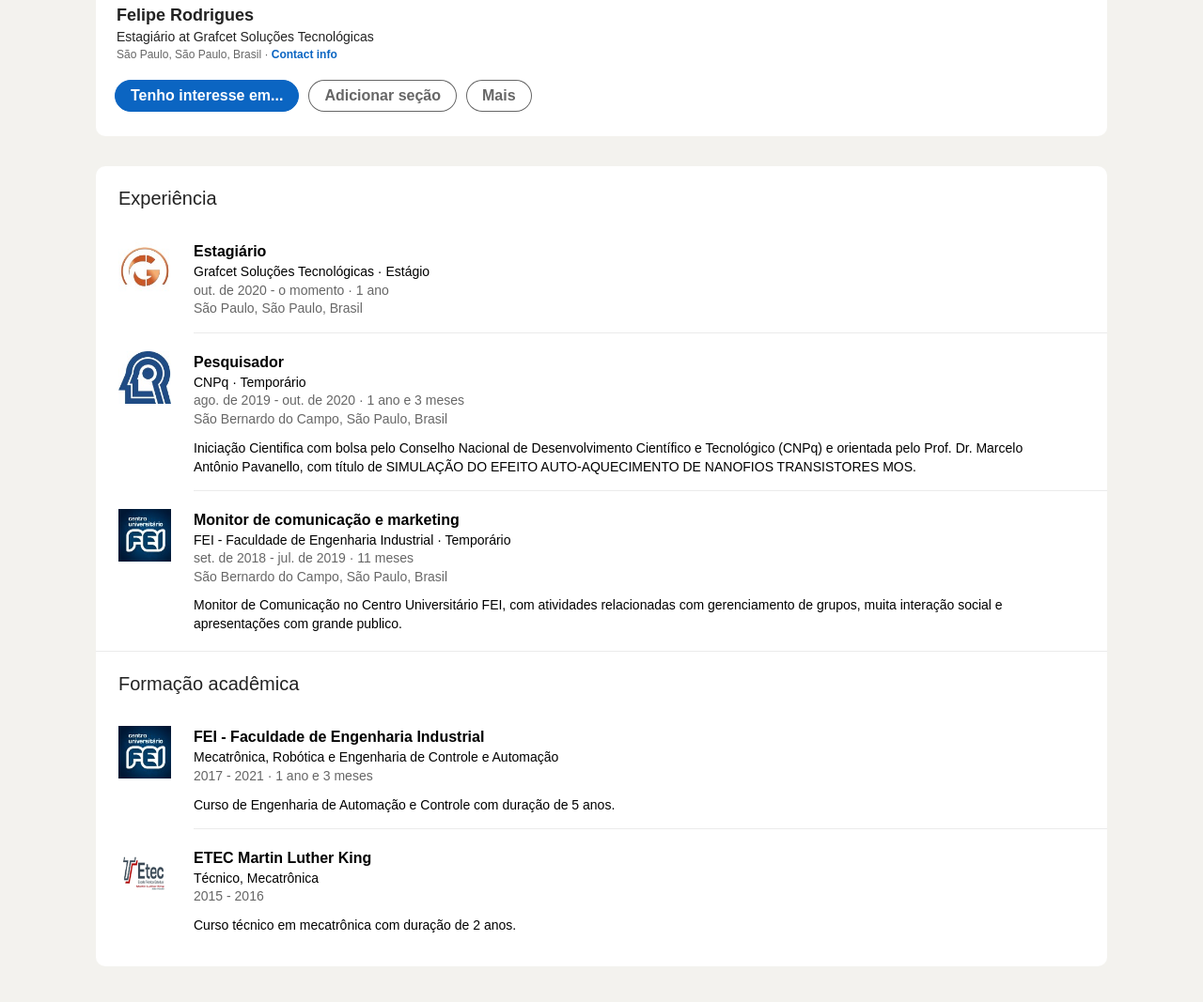
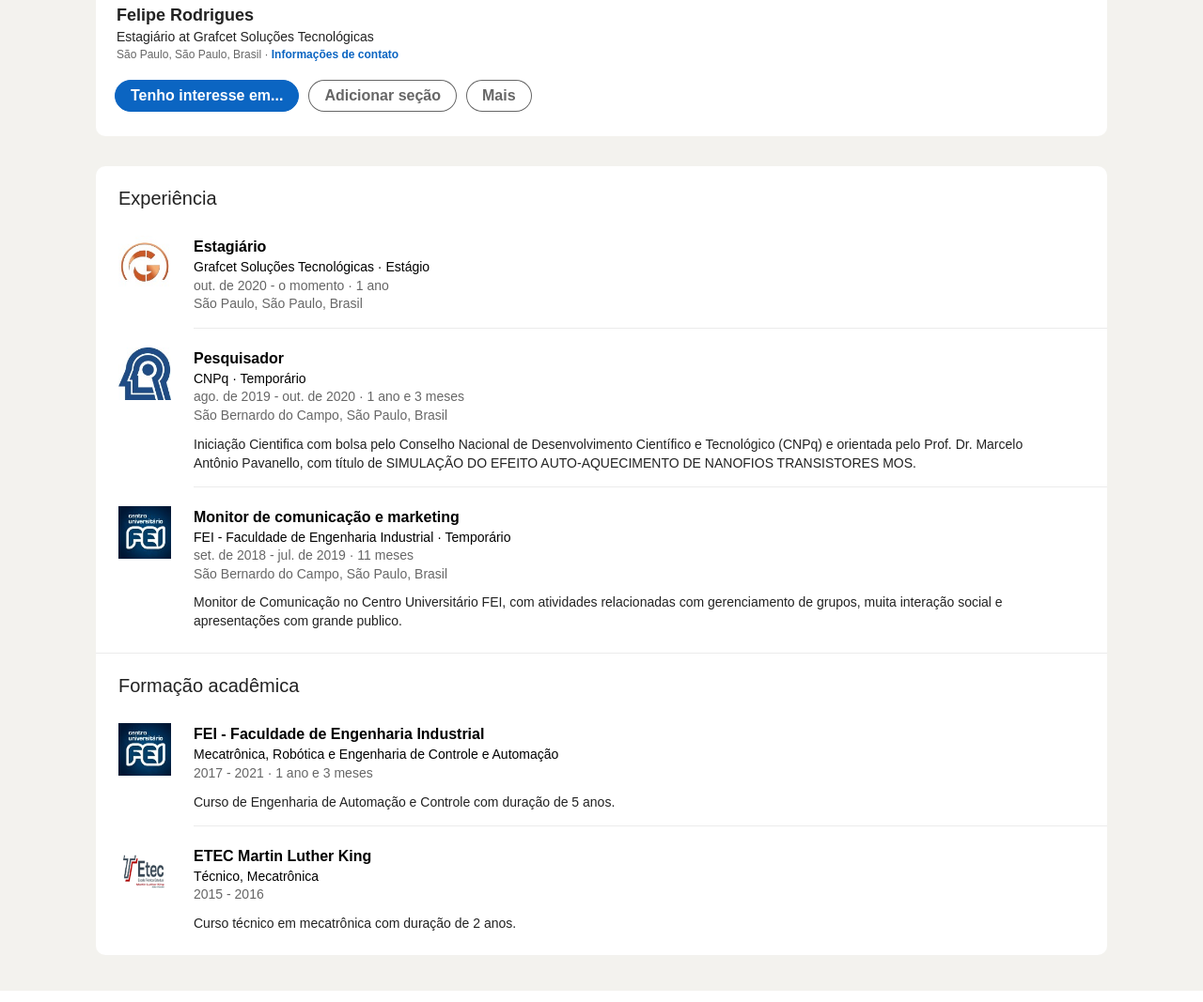
Before and after one commit to FelipeRodriguesGare/Projeto_Final_Modulo1, a plain HTML site: page index.html in a window 1280 px wide. Shown: the part 339-1406 px from the top of the page at 94% size. Drawn offline with Linux system fonts and the light colour scheme; a web font is replaced by a local one.

Commit message:
almost there

```diff
--- a/index.html
+++ b/index.html
@@ -101,7 +101,7 @@
                     <div class="profileInformation">
                         <h1>Felipe Rodrigues</h1>
                         <h2>Estagiário at Grafcet Soluções Tecnológicas</h2>
-                        <h3>São Paulo, São Paulo, Brasil <span class="hiperLink"> <a href="">Contact info</a></span></h3>
+                        <h3>São Paulo, São Paulo, Brasil <span class="hiperLink"> <a href="">Informações de contato</a></span></h3>
                     </div>
                 </div>
                 <div class="profileButtonsContainer">
@@ -126,6 +126,7 @@
                     <div class="aboutExperienceActivityContainer">
                         <ul class="aboutExperienceActivity">
                             <li>
+                                <div class="aboutInfoContainer">
                                     <a href="">
                                         <div class="aboutImageWrapper">
                                             <img src="./src/LogoG7.jpg" alt="Logo Grafcet">
@@ -137,8 +138,10 @@
                                             <h3>São Paulo, São Paulo, Brasil</h3>
                                         </div>
                                     </a>
+                                </div>
                             </li>
                             <li>
+                                <div class="aboutInfoContainer">
                                     <a href="">
                                         <div class="aboutImageWrapper">
                                             <img src="./src/LogoCNPQ.jpg" alt="Logo CNPQ">
@@ -148,13 +151,18 @@
                                             <h2>CNPq <span class="hiperLink"> Temporário</span></h2>
                                             <h3>ago. de 2019 - out. de 2020 <span class="hiperLink"> 1 ano e 3 meses</span></h3>
                                             <h3>São Bernardo do Campo, São Paulo, Brasil</h3>
+
+                                        </div>
+                                    </a>
+                                    <div class="aboutExperienceParagraph">
                                         <p>
                                         Iniciação Cientifica com bolsa pelo Conselho Nacional de Desenvolvimento Científico e Tecnológico (CNPq) e orientada pelo Prof. Dr. Marcelo Antônio Pavanello, com título de SIMULAÇÃO DO EFEITO AUTO-AQUECIMENTO DE NANOFIOS TRANSISTORES MOS.
                                         </p>
                                     </div>
-                                </a>
+                                </div>
                             </li>
                             <li>
+                                <div class="aboutInfoContainer">
                                     <a href="">
                                         <div class="aboutImageWrapper">
                                             <img src="./src/LogoFEI.jpg" alt="Logo FEI">
@@ -164,11 +172,14 @@
                                             <h2>FEI - Faculdade de Engenharia Industrial <span class="hiperLink"> Temporário</span></h2>
                                             <h3>set. de 2018 - jul. de 2019 <span class="hiperLink"> 11 meses</span></h3>
                                             <h3>São Bernardo do Campo, São Paulo, Brasil</h3>
+                                        </section>
+                                    </a>
+                                    <div class="aboutExperienceParagraph">
                                         <p>
                                             Monitor de Comunicação no Centro Universitário FEI, com atividades relacionadas com gerenciamento de grupos, muita interação social e apresentações com grande publico.
                                         </p>
-                                    </section>
-                                </a>
+                                    </div>
+                                </div>
                             </li>
                         </ul>
                     </div>
@@ -180,6 +191,7 @@
                     <div class="aboutExperienceActivityContainer">
                         <ul class="aboutExperienceActivity">
                             <li>
+                                <div class="aboutInfoContainer">
                                     <a href="">
                                         <div class="aboutImageWrapper">
                                             <img src="./src/LogoFEI.jpg" alt="Logo FEI">
@@ -188,13 +200,17 @@
                                             <h1>FEI - Faculdade de Engenharia Industrial</h1>
                                             <h2>Mecatrônica, Robótica e Engenharia de Controle e Automação</h2>
                                             <h3>2017 - 2021 <span class="hiperLink"> 1 ano e 3 meses</span></h3>
+                                        </div>
+                                    </a>
+                                    <div class="aboutExperienceParagraph">
                                         <p>
                                             Curso de Engenharia de Automação e Controle com duração de 5 anos.
                                         </p>
                                     </div>
-                                </a>
+                                </div>
                             </li>
                             <li>
+                                <div class="aboutInfoContainer">
                                     <a href="">
                                         <div class="aboutImageWrapper">
                                             <img src="./src/LogoETEC.png" alt="Logo ETEC">
@@ -203,11 +219,15 @@
                                             <h1>ETEC Martin Luther King</h1>
                                             <h2>Técnico, Mecatrônica</h2>
                                             <h3>2015 - 2016</h3>
+
+                                        </section>
+                                    </a>
+                                    <div class="aboutExperienceParagraph">
                                         <p>
                                             Curso técnico em mecatrônica com duração de 2 anos.
                                         </p>
-                                    </section>
-                                </a>
+                                    </div>
+                              </div>
                             </li>
                         </ul>
                     </div>
--- a/style.css
+++ b/style.css
@@ -90,7 +90,8 @@ nav {
     background-color: #EEF3F7;
     border: none;
     font-size: 12px;
-    border-radius: 4px;
+    border-top-right-radius: 4px;
+    border-bottom-right-radius: 4px;
     padding-left: 0px;
 }
 
@@ -123,9 +124,9 @@ nav {
 
 #search:focus {
     padding-left: 15px;
-    width: 80%;
+    width: 90%;
     transition-property: width;
-    transition-duration: 0.2s;
+    transition-duration: 0.3s;
     transition-timing-function: linear;
     background-color: #EEF3F7;
 }
@@ -138,6 +139,8 @@ nav {
     width: 11px;
     height: 11px;
     background-color: #EEF3F7;
+    border-bottom-left-radius: 4px;
+    border-top-left-radius: 4px;
 }
 
 /* ========================== Menu Icon Buttons + Me Button */
@@ -244,7 +247,6 @@ main {
     margin: 0px 26px;
     margin-bottom: 38px;
     border-radius: 10px;
-    padding-bottom: 15px;
     height: 100%;
 }
 
@@ -326,9 +328,14 @@ main {
     line-height: 1.4;
 }
 
-.hiperLink a{
+.hiperLink a {
     font-weight: 600;
     color: #0B65C2;
+}
+
+.hiperLink a:hover {
+    text-decoration: underline;
+    text-decoration-color: #0B65C2;
 }
 
 .hiperLink::before {
@@ -375,7 +382,7 @@ main {
 }
 
 .profileButtons:hover {
-    transition-timing-function: line;
+    transition-timing-function: linear;
     transition-duration: 0.2s;
     transition-property: background-color,box-shadow,color;
     background-color: #00000015;
@@ -401,19 +408,20 @@ main {
     flex-direction: column;
     padding-top: 24px;
     padding-left: 24px;
+    padding-bottom: 24px;
     border-bottom: #EBEBEB 1px solid;
 }
 
-.aboutExperienceTitle h2{
+.aboutExperienceActivity li {
+    padding-top: 20px;
+}
+
+.aboutExperienceTitle h2 {
     padding-bottom: 10px;
     font-size: 20px;
 }
 
-.aboutExperienceActivityContainer{
-    padding-top: 25px;
-}
-
-.aboutImageWrapper{
+.aboutImageWrapper {
     width: 56px;
     height: 56px;
     min-width: 56px;
@@ -426,21 +434,20 @@ main {
 }
 
 .aboutExperienceActivity li a {
-    display: flex;
-    padding-bottom: 19px;
-}
-
-.aboutExperienceActivity li a section:last-child {
-    display: flex;
-    flex-direction: column;
-    padding-bottom: 0px;
-    border-bottom: none;
+    display: inline-flex;
 }
 
 .aboutExperienceInfo {
     margin-left: 24px;
     width: 100%;
-    border-bottom: #EBEBEB 1px solid;
+}
+
+.aboutExperienceParagraph {
+    margin-left: 80px;
+}
+
+.aboutExperienceParagraph p{
+    width: fit-content;
 }
 
 .aboutExperienceInfo h1 {
@@ -460,7 +467,7 @@ main {
     color: #00000099;
 }
 
-.aboutExperienceInfo p {
+.aboutInfoContainer p {
     margin-top: 10px;
     padding-right: 70px;
     font-size: 14px;
@@ -468,8 +475,16 @@ main {
     font-weight: 400;
 }
 
-.aboutExperienceInfo:last-child {
-    padding-bottom: 15px;
+:not(.aboutExperienceActivity li:last-child) > .aboutInfoContainer::after {
+    margin-left: 80px;
+    display: block;
+    content: '';
+    border-bottom: #EBEBEB solid 1px;
+    margin-top: 15px;
+}
+
+.aboutInfoContainer li:last-child div{
+    border-bottom: none;
 }
 
 .aboutEducationContainer {
@@ -477,21 +492,22 @@ main {
     flex-direction: column;
     padding-top: 24px;
     padding-left: 24px;
+    padding-bottom: 24px;
 }
 
-a div:hover h1,a div:hover h2,a div:hover h3{
+a div:hover h1,a div:hover h2,a div:hover h3 {
     width: fit-content;
     text-decoration: underline;
     text-decoration-color: #0a66c2;
 }
 
-a section:hover h1,a section:hover h2,a section:hover h3{
+a section:hover h1,a section:hover h2,a section:hover h3 {
     width: fit-content;
     text-decoration: underline;
     text-decoration-color: #0a66c2;
 }
 
-a div img:hover h1{
+a div img:hover h1 {
     text-decoration: underline;
     text-decoration-color: #0a66c2;
 }
```
Lines whose indentation alone changed are shown as unchanged.
